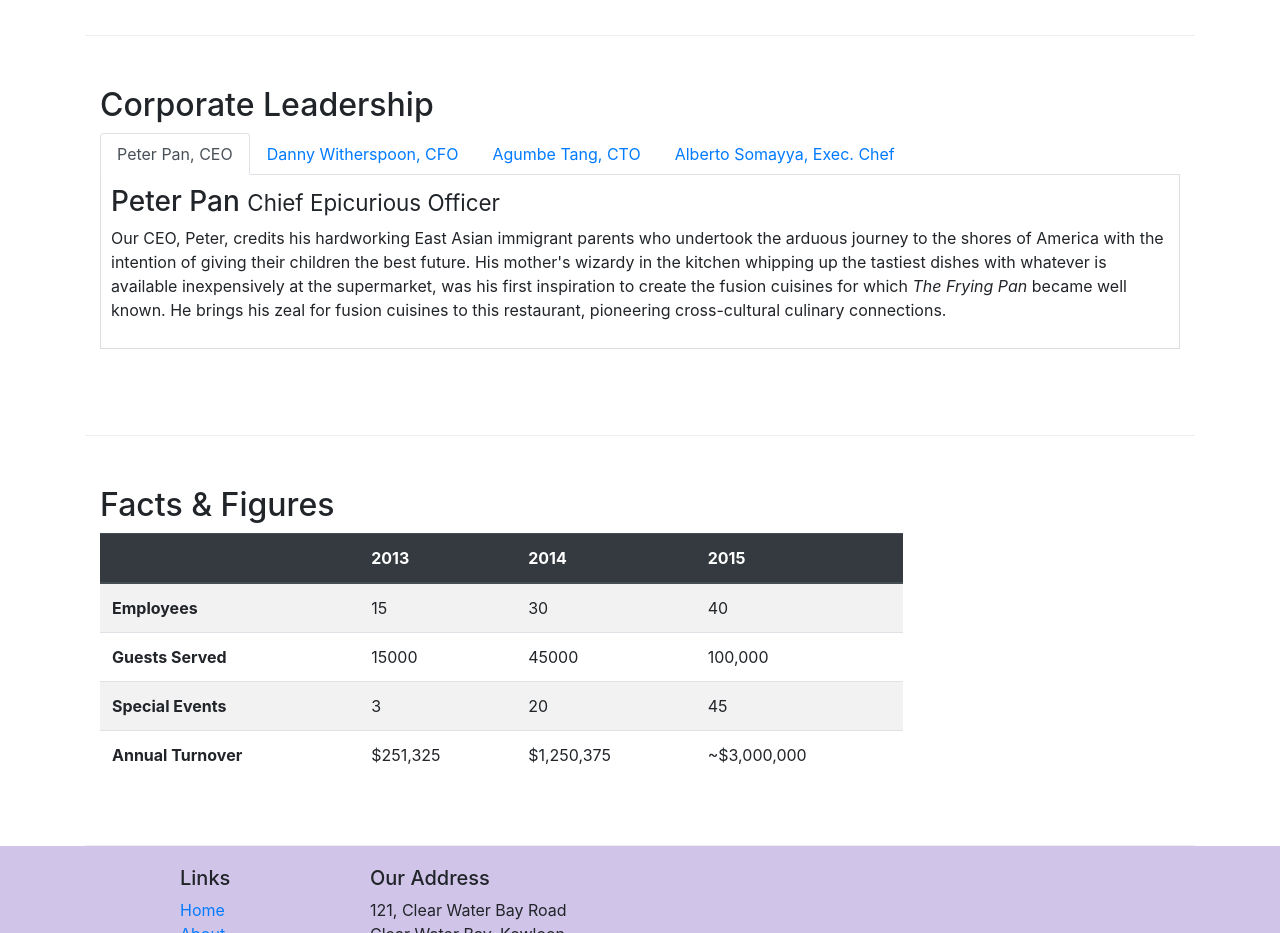
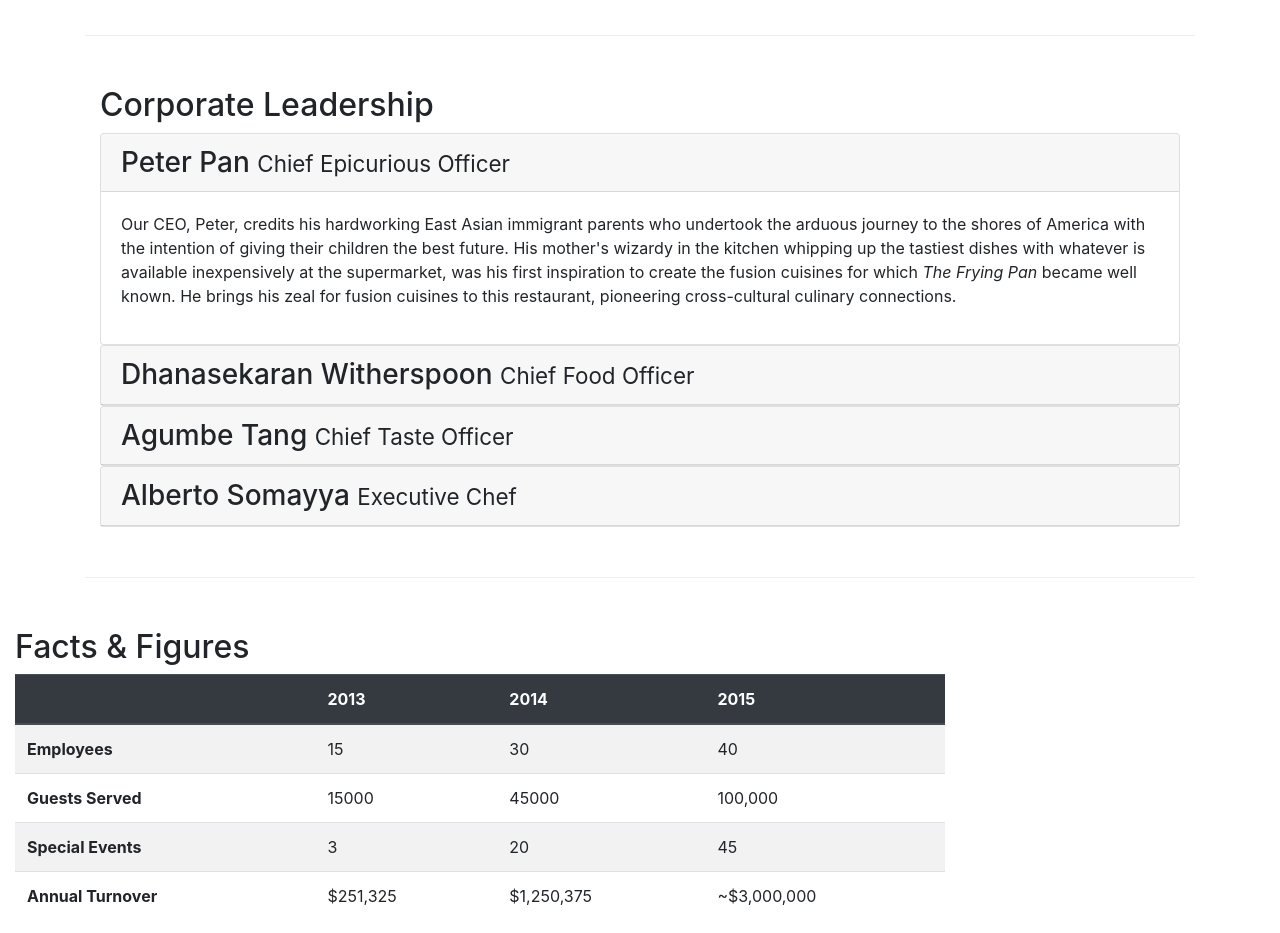
Before and after one commit to sandeepkoyada/bootstarp-4-18BD5A0518, a website: page aboutus.html in a window 1280 px wide. Shown: the part 940-1873 px from the top of the page. Drawn offline with nearby package versions, Linux system fonts and the light colour scheme.

Commit message:
accordion

```diff
--- a/aboutus.html
+++ b/aboutus.html
@@ -104,46 +104,73 @@
         <div class="row row-content">
             <div class="col-12">
                 <h2>Corporate Leadership</h2>
-                <ul class="nav nav-tabs">
-                   <li class="nav-item">
-                     <a class="nav-link active" href="#peter"
-                       role="tab" data-toggle="tab">Peter Pan, CEO</a>
-                   </li>
-                   <li class="nav-item">
-                     <a class="nav-link" href="#danny" role="tab"
-                       data-toggle="tab">Danny Witherspoon, CFO</a>
-                   </li>
-                   <li class="nav-item">
-                     <a class="nav-link" href="#agumbe"role="tab"
-                       data-toggle="tab">Agumbe Tang, CTO</a>
-                   </li>
-                   <li class="nav-item">
-                     <a class="nav-link" href="#alberto" role="tab"
-                       data-toggle="tab">Alberto Somayya, Exec. Chef</a>
-                   </li>
-               </ul>
-              <div class="tab-content">
 
-                <div role="tabpanel" class="tab-pane fade show active" id="peter">
-                <h3>Peter Pan <small>Chief Epicurious Officer</small></h3>
+              <div id="accordion">
+                <div class="card">
+                             <div class="card-header" role="tab" id="peterhead">
+                             <h3 class="mb-0">
+                                 <a data-toggle="collapse" data-target="#peter">
+                                 Peter Pan <small>Chief Epicurious Officer</small>
+                                 </a>
+                             </h3>
+                             </div>
+                             <div class="collapse show" id="peter" data-parent="#accordion">
+                                 <div class="card-body">
                                    <p class="d-none d-sm-block">Our CEO, Peter, credits his hardworking East Asian immigrant parents who undertook the arduous journey to the shores of America with the intention of giving their children the best future. His mother's wizardy in the kitchen whipping up the tastiest dishes with whatever is available inexpensively at the supermarket, was his first inspiration to create the fusion cuisines for which <em>The Frying Pan</em> became well known. He brings his zeal for fusion cuisines to this restaurant, pioneering cross-cultural culinary connections.</p>
+
+                                 </div>
+                             </div>
                          </div>
 
-              <div role="tabpanel" class="tab-pane fade" id="danny">
 
-                <h3>Dhanasekaran Witherspoon <small>Chief Food Officer</small></h3>
+
+                   <div class="card">
+                                <div class="card-header" role="tab" id="dannyhead">
+                                <h3 class="mb-0">
+                                    <a class="collapsed" data-toggle="collapse" data-target="#danny">
+                                    Dhanasekaran Witherspoon <small>Chief Food Officer</small>
+                                    </a>
+                                </h3>
+                            </div>
+                            <div class="collapse" id="danny" data-parent="#accordion">
+                                <div class="card-body">
                                   <p class="d-none d-sm-block">Our CFO, Danny, as he is affectionately referred to by his colleagues, comes from a long established family tradition in farming and produce. His experiences growing up on a farm in the Australian outback gave him great appreciation for varieties of food sources. As he puts it in his own words, <em>Everything that runs, wins, and everything that stays, pays!</em></p>
+
                                 </div>
-              <div role="tabpanel" class="tab-pane fade" id="agumbe">
+                            </div>
+                        </div>
+                        <div class="card">
+                           <div class="card-header" role="tab" id="agumbehead">
+                           <h3 class="mb-0">
+                               <a class="collapsed" data-toggle="collapse" data-target="#agumbe">
+                               Agumbe Tang <small>Chief Taste Officer</small>
+                               </a>
+                           </h3>
+                       </div>
+                       <div class="collapse" id="agumbe" data-parent="#accordion">
+                           <div class="card-body">
+                             <p class="d-none d-sm-block">Blessed with the most discerning gustatory sense, Agumbe, our CTO, personally ensures that every dish that we serve meets his exacting tastes. Our chefs dread the tongue lashing that ensues if their dish does not meet his exacting standards. He lives by his motto, <em>You click only if you survive my lick.</em></p>
 
-                <h3>Agumbe Tang <small>Chief Taste Officer</small></h3>
-                <p class="d-none d-sm-block">Blessed with the most discerning gustatory sense, Agumbe, our CTO, personally ensures that every dish that we serve meets his exacting tastes. Our chefs dread the tongue lashing that ensues if their dish does not meet his exacting standards. He lives by his motto, <em>You click only if you survive my lick.</em></p>
                            </div>
-              <div role="tabpanel" class="tab-pane fade" id="alberto">
+                       </div>
+                   </div>
+                   <div class="card">
+                          <div class="card-header" role="tab" id="albertohead">
+                          <h3 class="mb-0">
+                              <a class="collapsed" data-toggle="collapse" data-target="#alberto">
+                              Alberto Somayya <small>Executive Chef</small>
+                              </a>
+                          </h3>
+                      </div>
+                      <div class="collapse" id="alberto" data-parent="#accordion">
+                          <div class="card-body">
+                            <p class="d-none d-sm-block">Award winning three-star Michelin chef with wide International experience having worked closely with whos-who in the culinary world, he specializes in creating mouthwatering Indo-Italian fusion experiences. He says, <em>Put together the cuisines from the two craziest cultures, and you get a winning hit! Amma Mia!</em></p>
 
-                <h3>Alberto Somayya <small>Executive Chef</small></h3>
-                <p class="d-none d-sm-block">Award winning three-star Michelin chef with wide International experience having worked closely with whos-who in the culinary world, he specializes in creating mouthwatering Indo-Italian fusion experiences. He says, <em>Put together the cuisines from the two craziest cultures, and you get a winning hit! Amma Mia!</em></p>
                           </div>
+                      </div>
+                  </div>
+                   </div>
+
               </div>
             </div>
        </div>
```
Lines whose indentation alone changed are shown as unchanged.
